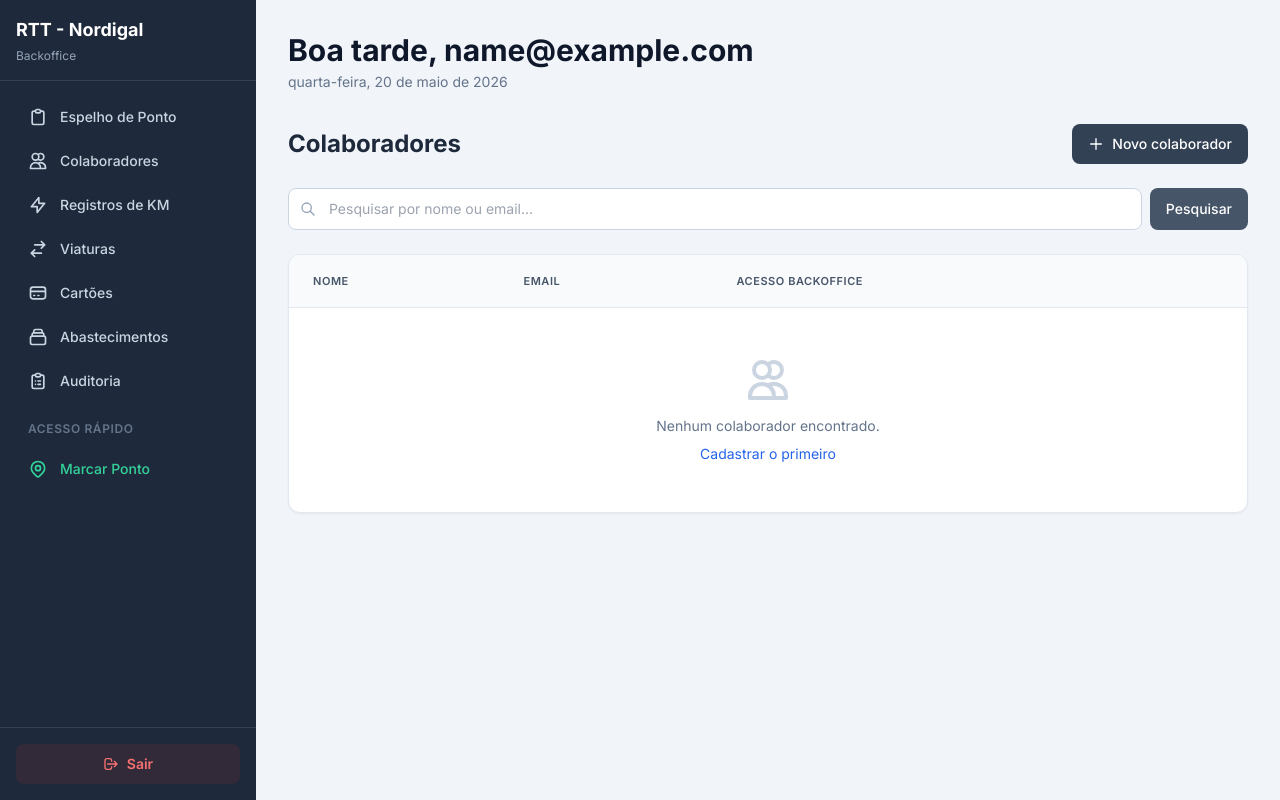
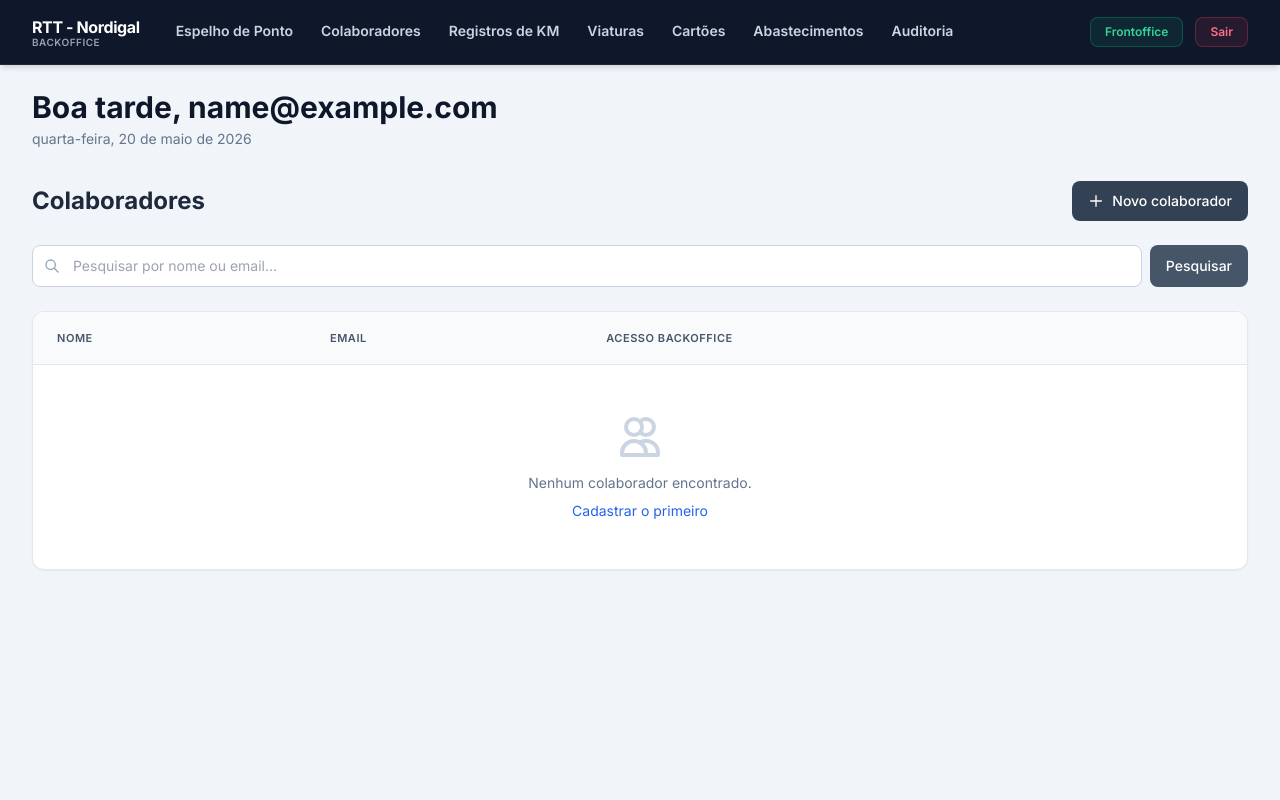
Before and after one commit to alancarneiropt/rtt_it_system, a Django app: template templates/backoffice/colaborador_list.html in a window 1280 px wide. Run offline with Django 4.2, Linux system fonts and the light colour scheme; the template is opened without the code that fills it, so the values that code supplies are empty; the visitor is signed in with stand-in values (Sample User, id 1); some libraries are stand-ins or nearby versions.

Commit message:
Novas mudanças no backoffice

```diff
--- a/templates/backoffice/base.html
+++ b/templates/backoffice/base.html
@@ -25,14 +25,73 @@
     </style>
     {% block extrahead %}{% endblock %}
 </head>
-<body class="bg-slate-100 font-sans text-slate-800 antialiased" x-data="{ sidebarOpen: false }">
-    <div class="flex min-h-screen overflow-hidden">
-        <!-- Sidebar Backdrop (Mobile) -->
-        <div
-            x-show="sidebarOpen"
+<body class="bg-slate-100 font-sans text-slate-800 antialiased" x-data="{ mobileMenuOpen: false }">
+    <!-- Top Sticky Header -->
+    <header class="sticky top-0 z-50 bg-slate-900 border-b border-slate-800 text-white shadow-md">
+        <div class="max-w-7xl mx-auto px-4 sm:px-6 lg:px-8">
+            <div class="flex items-center justify-between h-16">
+
+                <!-- Left: Branding & Desktop Links -->
+                <div class="flex items-center space-x-6">
+                    <div>
+                        <a href="{% url 'backoffice_dashboard' %}" class="text-base font-bold tracking-tight text-white hover:text-blue-400 transition-colors">RTT - Nordigal</a>
+                        <p class="text-[10px] text-slate-400 -mt-1 font-semibold uppercase tracking-wider">Backoffice</p>
+                    </div>
+
+                    <!-- Desktop Nav Links -->
+                    <nav class="hidden lg:flex items-center space-x-1 h-16">
+                        <a href="{% url 'backoffice_dashboard' %}" class="flex items-center h-full px-3 text-sm font-semibold border-b-2 transition-colors {% if request.resolver_match.url_name == 'backoffice_dashboard' or request.resolver_match.url_name == 'backoffice_espelho' %}border-blue-500 text-blue-400{% else %}border-transparent text-slate-300 hover:text-white hover:border-slate-700{% endif %}">
+                            Espelho de Ponto
+                        </a>
+                        <a href="{% url 'backoffice_colaborador_list' %}" class="flex items-center h-full px-3 text-sm font-semibold border-b-2 transition-colors {% if 'colaborador' in request.resolver_match.url_name %}border-blue-500 text-blue-400{% else %}border-transparent text-slate-300 hover:text-white hover:border-slate-700{% endif %}">
+                            Colaboradores
+                        </a>
+                        <a href="{% url 'backoffice_km_list' %}" class="flex items-center h-full px-3 text-sm font-semibold border-b-2 transition-colors {% if request.resolver_match.url_name == 'backoffice_km_list' %}border-blue-500 text-blue-400{% else %}border-transparent text-slate-300 hover:text-white hover:border-slate-700{% endif %}">
+                            Registros de KM
+                        </a>
+                        <a href="{% url 'backoffice_viatura_list' %}" class="flex items-center h-full px-3 text-sm font-semibold border-b-2 transition-colors {% if 'viatura' in request.resolver_match.url_name %}border-blue-500 text-blue-400{% else %}border-transparent text-slate-300 hover:text-white hover:border-slate-700{% endif %}">
+                            Viaturas
+                        </a>
+                        <a href="{% url 'backoffice_cartao_list' %}" class="flex items-center h-full px-3 text-sm font-semibold border-b-2 transition-colors {% if 'cartao' in request.resolver_match.url_name %}border-blue-500 text-blue-400{% else %}border-transparent text-slate-300 hover:text-white hover:border-slate-700{% endif %}">
+                            Cartões
+                        </a>
+                        <a href="{% url 'backoffice_abastecimento_list' %}" class="flex items-center h-full px-3 text-sm font-semibold border-b-2 transition-colors {% if 'abastecimento' in request.resolver_match.url_name %}border-blue-500 text-blue-400{% else %}border-transparent text-slate-300 hover:text-white hover:border-slate-700{% endif %}">
+                            Abastecimentos
+                        </a>
+                        <a href="{% url 'backoffice_historico' %}" class="flex items-center h-full px-3 text-sm font-semibold border-b-2 transition-colors {% if 'historico' in request.resolver_match.url_name %}border-blue-500 text-blue-400{% else %}border-transparent text-slate-300 hover:text-white hover:border-slate-700{% endif %}">
+                            Auditoria
+                        </a>
+                    </nav>
+                </div>
+
+                <!-- Right: Quick Access & Logout / Mobile Toggle -->
+                <div class="flex items-center space-x-3">
+                    <!-- Desktop Actions -->
+                    <div class="hidden lg:flex items-center space-x-3">
+                        <a href="{% url 'area_utilizador' %}" class="inline-flex items-center px-3.5 py-1.5 rounded-lg text-xs font-semibold text-emerald-400 border border-emerald-500/30 bg-emerald-500/10 hover:bg-emerald-500 hover:text-white transition-all">
+                            Frontoffice
+                        </a>
+                        <a href="{% url 'backoffice_logout' %}" class="inline-flex items-center px-3.5 py-1.5 rounded-lg text-xs font-semibold text-rose-400 border border-rose-500/30 bg-rose-500/10 hover:bg-rose-600 hover:text-white transition-all gap-1.5">
+                            Sair
+                        </a>
+                    </div>
+
+                    <!-- Mobile Hamburger Button -->
+                    <button @click="mobileMenuOpen = true" class="lg:hidden p-2 rounded-lg text-slate-400 hover:text-white hover:bg-slate-800 transition-all focus:outline-none">
+                        <svg class="w-6 h-6" fill="none" stroke="currentColor" viewBox="0 0 24 24">
+                            <path stroke-linecap="round" stroke-linejoin="round" stroke-width="2" d="M4 6h16M4 12h16M4 18h16" />
+                        </svg>
+                    </button>
+                </div>
+
+            </div>
+        </div>
+
+        <!-- Mobile Drawer Backdrop (Overlay) -->
+        <div x-show="mobileMenuOpen"
              x-cloak
-            @click="sidebarOpen = false"
-            class="fixed inset-0 z-40 bg-slate-900/50 backdrop-blur-sm lg:hidden transition-opacity"
+             @click="mobileMenuOpen = false"
+             class="fixed inset-0 z-40 bg-slate-900/60 backdrop-blur-sm lg:hidden transition-opacity"
              x-transition:enter="transition ease-out duration-300"
              x-transition:enter-start="opacity-0"
              x-transition:enter-end="opacity-100"
@@ -41,98 +100,69 @@
              x-transition:leave-end="opacity-0">
         </div>
 
-        <!-- Sidebar -->
-        <aside
-            :class="sidebarOpen ? 'translate-x-0' : '-translate-x-full lg:translate-x-0'"
-            class="fixed inset-y-0 left-0 z-50 w-64 bg-slate-800 text-white flex-shrink-0 flex flex-col sidebar-transition lg:static lg:inset-auto">
+        <!-- Mobile Drawer (Slides Right to Left) -->
+        <div x-show="mobileMenuOpen"
+             x-cloak
+             class="fixed inset-y-0 right-0 z-50 w-80 max-w-[85vw] bg-slate-900 text-white flex flex-col shadow-2xl lg:hidden border-l border-slate-800"
+             x-transition:enter="transition ease-in-out duration-300 transform"
+             x-transition:enter-start="translate-x-full"
+             x-transition:enter-end="translate-x-0"
+             x-transition:leave="transition ease-in-out duration-300 transform"
+             x-transition:leave-start="translate-x-0"
+             x-transition:leave-end="translate-x-full">
 
-            <div class="p-4 border-b border-slate-700 flex items-center justify-between">
+            <!-- Drawer Header -->
+            <div class="p-4 border-b border-slate-800 flex items-center justify-between h-16">
                 <div>
-                    <a href="{% url 'backoffice_dashboard' %}" class="text-lg font-bold text-white">RTT - Nordigal</a>
-                    <p class="text-xs text-slate-400 mt-1">Backoffice</p>
+                    <span class="text-base font-bold text-white tracking-tight">RTT - Nordigal</span>
+                    <p class="text-[10px] text-slate-400 -mt-1 font-semibold uppercase tracking-wider">Backoffice</p>
                 </div>
-                <button @click="sidebarOpen = false" class="lg:hidden text-slate-400 hover:text-white p-1">
-                    <svg class="w-6 h-6" fill="none" stroke="currentColor" viewBox="0 0 24 24">
+                <button @click="mobileMenuOpen = false" class="p-2 rounded-lg bg-slate-800 text-slate-300 hover:text-white hover:bg-slate-700 transition-all focus:outline-none">
+                    <svg class="w-5 h-5" fill="none" stroke="currentColor" viewBox="0 0 24 24">
                         <path stroke-linecap="round" stroke-linejoin="round" stroke-width="2" d="M6 18L18 6M6 6l12 12" />
                     </svg>
                 </button>
             </div>
 
-            <nav class="p-4 flex-1 space-y-1 overflow-y-auto">
-                <a @click="sidebarOpen = false" href="{% url 'backoffice_dashboard' %}" class="flex items-center px-3 py-2.5 rounded-lg text-sm font-medium transition-colors {% if request.resolver_match.url_name == 'backoffice_dashboard' or request.resolver_match.url_name == 'backoffice_espelho' %}bg-blue-600 text-white{% else %}text-slate-300 hover:bg-slate-700 hover:text-white{% endif %}">
-                    <svg class="w-5 h-5 mr-3" fill="none" stroke="currentColor" viewBox="0 0 24 24"><path stroke-linecap="round" stroke-linejoin="round" stroke-width="2" d="M9 5H7a2 2 0 00-2 2v12a2 2 0 002 2h10a2 2 0 002-2V7a2 2 0 00-2-2h-2M9 5a2 2 0 002 2h2a2 2 0 002-2M9 5a2 2 0 012-2h2a2 2 0 012 2" /></svg>
+            <!-- Drawer Body (Navigation Links) -->
+            <nav class="flex-1 p-4 space-y-1.5 overflow-y-auto">
+                <a @click="mobileMenuOpen = false" href="{% url 'backoffice_dashboard' %}" class="block px-3 py-2.5 rounded-lg text-sm font-semibold transition-colors {% if request.resolver_match.url_name == 'backoffice_dashboard' or request.resolver_match.url_name == 'backoffice_espelho' %}bg-blue-600 text-white{% else %}text-slate-300 hover:bg-slate-800 hover:text-white{% endif %}">
                     Espelho de Ponto
                 </a>
-
-                <a @click="sidebarOpen = false" href="{% url 'backoffice_indicadores' %}" class="hidden flex items-center px-3 py-2.5 rounded-lg text-sm font-medium transition-colors {% if request.resolver_match.url_name == 'backoffice_indicadores' %}bg-blue-600 text-white{% else %}text-slate-300 hover:bg-slate-700 hover:text-white{% endif %}">
-                    <svg class="w-5 h-5 mr-3" fill="none" stroke="currentColor" viewBox="0 0 24 24"><path stroke-linecap="round" stroke-linejoin="round" stroke-width="2" d="M9 19v-6a2 2 0 00-2-2H5a2 2 0 00-2 2v6a2 2 0 002 2h2a2 2 0 002-2zm0 0V9a2 2 0 012-2h2a2 2 0 012 2v10m-6 0a2 2 0 002 2h2a2 2 0 002-2m0 0V5a2 2 0 012-2h2a2 2 0 012 2v14a2 2 0 01-2 2h-2a2 2 0 01-2-2z" /></svg>
-                    Indicadores
-                </a>
-
-                <a @click="sidebarOpen = false" href="{% url 'backoffice_colaborador_list' %}" class="flex items-center px-3 py-2.5 rounded-lg text-sm font-medium transition-colors {% if 'colaborador' in request.resolver_match.url_name %}bg-blue-600 text-white{% else %}text-slate-300 hover:bg-slate-700 hover:text-white{% endif %}">
-                    <svg class="w-5 h-5 mr-3" fill="none" stroke="currentColor" viewBox="0 0 24 24"><path stroke-linecap="round" stroke-linejoin="round" stroke-width="2" d="M12 4.354a4 4 0 110 5.292M15 21H3v-1a6 6 0 0112 0v1zm0 0h6v-1a6 6 0 00-9-5.197M13 7a4 4 0 11-8 0 4 4 0 018 0z" /></svg>
+                <a @click="mobileMenuOpen = false" href="{% url 'backoffice_colaborador_list' %}" class="block px-3 py-2.5 rounded-lg text-sm font-semibold transition-colors {% if 'colaborador' in request.resolver_match.url_name %}bg-blue-600 text-white{% else %}text-slate-300 hover:bg-slate-800 hover:text-white{% endif %}">
                     Colaboradores
                 </a>
-
-                <a @click="sidebarOpen = false" href="{% url 'backoffice_km_list' %}" class="flex items-center px-3 py-2.5 rounded-lg text-sm font-medium transition-colors {% if request.resolver_match.url_name == 'backoffice_km_list' %}bg-blue-600 text-white{% else %}text-slate-300 hover:bg-slate-700 hover:text-white{% endif %}">
-                    <svg class="w-5 h-5 mr-3" fill="none" stroke="currentColor" viewBox="0 0 24 24"><path stroke-linecap="round" stroke-linejoin="round" stroke-width="2" d="M13 10V3L4 14h7v7l9-11h-7z" /></svg>
+                <a @click="mobileMenuOpen = false" href="{% url 'backoffice_km_list' %}" class="block px-3 py-2.5 rounded-lg text-sm font-semibold transition-colors {% if request.resolver_match.url_name == 'backoffice_km_list' %}bg-blue-600 text-white{% else %}text-slate-300 hover:bg-slate-800 hover:text-white{% endif %}">
                     Registros de KM
                 </a>
-
-                <a @click="sidebarOpen = false" href="{% url 'backoffice_viatura_list' %}" class="flex items-center px-3 py-2.5 rounded-lg text-sm font-medium transition-colors {% if 'viatura' in request.resolver_match.url_name %}bg-blue-600 text-white{% else %}text-slate-300 hover:bg-slate-700 hover:text-white{% endif %}">
-                    <svg class="w-5 h-5 mr-3" fill="none" stroke="currentColor" viewBox="0 0 24 24"><path stroke-linecap="round" stroke-linejoin="round" stroke-width="2" d="M8 7h12m0 0l-4-4m4 4l-4 4m0 6H4m0 0l4 4m-4-4l4-4" /></svg>
+                <a @click="mobileMenuOpen = false" href="{% url 'backoffice_viatura_list' %}" class="block px-3 py-2.5 rounded-lg text-sm font-semibold transition-colors {% if 'viatura' in request.resolver_match.url_name %}bg-blue-600 text-white{% else %}text-slate-300 hover:bg-slate-800 hover:text-white{% endif %}">
                     Viaturas
                 </a>
-
-                <a @click="sidebarOpen = false" href="{% url 'backoffice_cartao_list' %}" class="flex items-center px-3 py-2.5 rounded-lg text-sm font-medium transition-colors {% if 'cartao' in request.resolver_match.url_name %}bg-blue-600 text-white{% else %}text-slate-300 hover:bg-slate-700 hover:text-white{% endif %}">
-                    <svg class="w-5 h-5 mr-3" fill="none" stroke="currentColor" viewBox="0 0 24 24"><path stroke-linecap="round" stroke-linejoin="round" stroke-width="2" d="M3 10h18M7 15h1m4 0h1m-7 4h12a3 3 0 003-3V8a3 3 0 00-3-3H6a3 3 0 00-3 3v8a3 3 0 003 3z" /></svg>
+                <a @click="mobileMenuOpen = false" href="{% url 'backoffice_cartao_list' %}" class="block px-3 py-2.5 rounded-lg text-sm font-semibold transition-colors {% if 'cartao' in request.resolver_match.url_name %}bg-blue-600 text-white{% else %}text-slate-300 hover:bg-slate-800 hover:text-white{% endif %}">
                     Cartões
                 </a>
-
-                <a @click="sidebarOpen = false" href="{% url 'backoffice_abastecimento_list' %}" class="flex items-center px-3 py-2.5 rounded-lg text-sm font-medium transition-colors {% if 'abastecimento' in request.resolver_match.url_name %}bg-blue-600 text-white{% else %}text-slate-300 hover:bg-slate-700 hover:text-white{% endif %}">
-                    <svg class="w-5 h-5 mr-3" fill="none" stroke="currentColor" viewBox="0 0 24 24"><path stroke-linecap="round" stroke-linejoin="round" stroke-width="2" d="M19 11H5m14 0a2 2 0 012 2v6a2 2 0 01-2 2H5a2 2 0 01-2-2v-6a2 2 0 012-2m14 0V9a2 2 0 00-2-2M5 11V9a2 2 0 012-2m0 0V5a2 2 0 012-2h6a2 2 0 012 2v2M7 7h10" /></svg>
+                <a @click="mobileMenuOpen = false" href="{% url 'backoffice_abastecimento_list' %}" class="block px-3 py-2.5 rounded-lg text-sm font-semibold transition-colors {% if 'abastecimento' in request.resolver_match.url_name %}bg-blue-600 text-white{% else %}text-slate-300 hover:bg-slate-800 hover:text-white{% endif %}">
                     Abastecimentos
                 </a>
-
-                <a @click="sidebarOpen = false" href="{% url 'backoffice_historico' %}" class="flex items-center px-3 py-2.5 rounded-lg text-sm font-medium transition-colors {% if 'historico' in request.resolver_match.url_name %}bg-blue-600 text-white{% else %}text-slate-300 hover:bg-slate-700 hover:text-white{% endif %}">
-                    <svg class="w-5 h-5 mr-3" fill="none" stroke="currentColor" viewBox="0 0 24 24"><path stroke-linecap="round" stroke-linejoin="round" stroke-width="2" d="M9 5H7a2 2 0 00-2 2v12a2 2 0 002 2h10a2 2 0 002-2V7a2 2 0 00-2-2h-2M9 5a2 2 0 002 2h2a2 2 0 002-2M9 5a2 2 0 012-2h2a2 2 0 012 2m-3 7h3m-3 4h3m-6-4h.01M9 16h.01" /></svg>
+                <a @click="mobileMenuOpen = false" href="{% url 'backoffice_historico' %}" class="block px-3 py-2.5 rounded-lg text-sm font-semibold transition-colors {% if 'historico' in request.resolver_match.url_name %}bg-blue-600 text-white{% else %}text-slate-300 hover:bg-slate-800 hover:text-white{% endif %}">
                     Auditoria
-                </a>
-
-                <div class="pt-4 pb-2">
-                    <div class="px-3 text-xs font-semibold text-slate-500 uppercase tracking-wider">Acesso Rápido</div>
-                </div>
-
-                <a href="{% url 'area_utilizador' %}" class="flex items-center px-3 py-2.5 rounded-lg text-sm font-medium text-emerald-400 hover:bg-slate-700 hover:text-emerald-300 transition-colors">
-                    <svg class="w-5 h-5 mr-3" fill="none" stroke="currentColor" viewBox="0 0 24 24"><path stroke-linecap="round" stroke-linejoin="round" stroke-width="2" d="M17.657 16.657L13.414 20.9a1.998 1.998 0 01-2.827 0l-4.244-4.243a8 8 0 1111.314 0z" /><path stroke-linecap="round" stroke-linejoin="round" stroke-width="2" d="M15 11a3 3 0 11-6 0 3 3 0 016 0z" /></svg>
-                    Marcar Ponto
                 </a>
             </nav>
 
-            <div class="p-4 border-t border-slate-700">
-                <a href="{% url 'backoffice_logout' %}" class="flex items-center justify-center w-full py-2.5 px-4 rounded-lg bg-red-600/10 text-red-400 text-sm font-semibold hover:bg-red-600 hover:text-white transition-all">
-                    <svg class="w-4 h-4 mr-2" fill="none" stroke="currentColor" viewBox="0 0 24 24"><path stroke-linecap="round" stroke-linejoin="round" stroke-width="2" d="M17 16l4-4m0 0l-4-4m4 4H7m6 4v1a3 3 0 01-3 3H6a3 3 0 01-3-3V7a3 3 0 013-3h4a3 3 0 013 3v1" /></svg>
+            <!-- Drawer Footer (Quick Actions) -->
+            <div class="p-4 border-t border-slate-800 space-y-2">
+                <a href="{% url 'area_utilizador' %}" class="block px-3 py-2.5 rounded-lg text-sm font-semibold text-center text-emerald-400 bg-emerald-500/10 hover:bg-emerald-500 hover:text-white transition-all">
+                    Frontoffice
+                </a>
+                <a href="{% url 'backoffice_logout' %}" class="block px-3 py-2.5 rounded-lg text-sm font-semibold text-center text-rose-400 bg-rose-500/10 hover:bg-rose-600 hover:text-white transition-all">
                     Sair
                 </a>
             </div>
-        </aside>
-
-        <!-- Main Content Wrapper -->
-        <div class="flex-1 flex flex-col min-w-0 overflow-hidden">
-            <!-- Mobile Top Bar -->
-            <header class="lg:hidden bg-white border-b border-slate-200 px-4 py-3 flex items-center justify-between sticky top-0 z-30">
-                <button @click="sidebarOpen = true" class="p-2 -ml-2 text-slate-600 hover:text-slate-900 focus:outline-none">
-                    <svg class="w-6 h-6" fill="none" stroke="currentColor" viewBox="0 0 24 24">
-                        <path stroke-linecap="round" stroke-linejoin="round" stroke-width="2" d="M4 6h16M4 12h16M4 18h16" />
-                    </svg>
-                </button>
-                <div class="font-bold text-slate-800">RTT - Nordigal</div>
-                <div class="w-6"></div> <!-- Spacer for balance -->
+        </div>
     </header>
 
     <!-- Main Content Area -->
-            <main class="flex-1 overflow-y-auto p-4 md:p-6 lg:p-8">
-                <div class="max-w-7xl mx-auto">
+    <main class="py-6 px-4 sm:px-6 lg:px-8 max-w-7xl mx-auto">
         <header class="mb-8">
             <h1 class="text-2xl md:text-3xl font-extrabold text-slate-900 leading-tight" id="boHeaderSaudacao"
                 data-nome="{{ request.user.profile.nome|default:request.user.email|default:'Utilizador' }}">
@@ -142,10 +172,7 @@
         </header>
 
         {% block content %}{% endblock %}
-                </div>
     </main>
-        </div>
-    </div>
 
     <script>
     (function() {
```
Also changed, not shown: rtt/utils_ocr.py (+4 -18 lines). Lines whose indentation alone changed are shown as unchanged.
